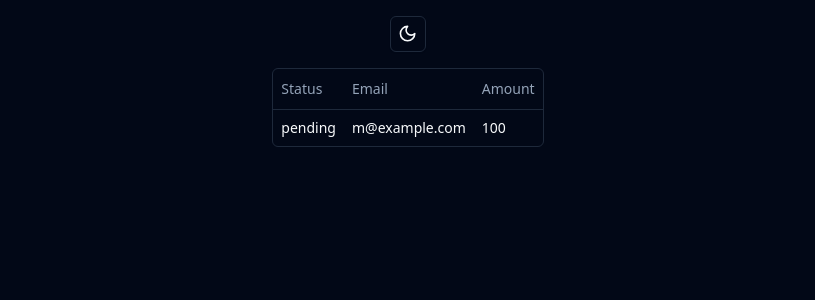
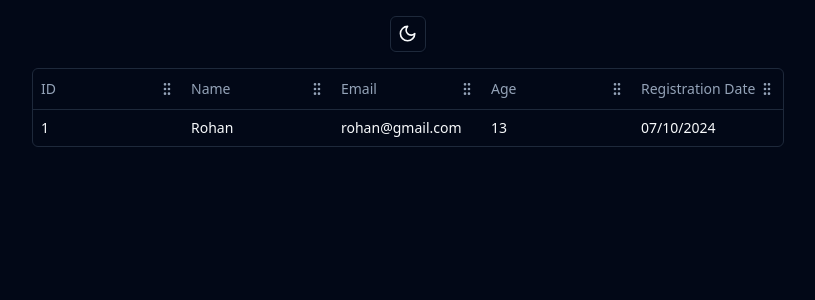
Before and after one commit to Xebec19/literate-bassoon, a React (Vite) app: page / in a window 1280 px wide. Shown: the top 300 px of the page, without its empty margins (232-1047 px from the left). Built offline with nearby package versions, Linux system fonts and the light colour scheme.

Commit message:
feat: column resizing

```diff
--- a/package.json
+++ b/package.json
@@ -16,11 +16,13 @@
     "@tanstack/react-table": "^8.19.2",
     "class-variance-authority": "^0.7.0",
     "clsx": "^2.1.1",
+    "date-fns": "^3.6.0",
     "lucide-react": "^0.407.0",
     "react": "^18.3.1",
     "react-dom": "^18.3.1",
     "tailwind-merge": "^2.4.0",
-    "tailwindcss-animate": "^1.0.7"
+    "tailwindcss-animate": "^1.0.7",
+    "zod": "^3.23.8"
   },
   "devDependencies": {
     "@types/node": "^20.14.10",
--- a/src/App.tsx
+++ b/src/App.tsx
@@ -1,19 +1,20 @@
+import { z } from "zod";
 import "./App.css";
 import { ModeToggle } from "./components/mode-toggle";
 import { ThemeProvider } from "./components/theme-provider";
 import { DataTable } from "./components/ui/data-table/data-table";
-import { columns, Payment } from "./components/users/columns";
+import { columns, ZodUser } from "./components/users/columns";
 
-function getData(): Payment[] {
+function getData(): z.infer<typeof ZodUser>[] {
   // Fetch data from your API here.
   return [
     {
-      id: "728ed52f",
-      amount: 100,
-      status: "pending",
-      email: "m@example.com",
+      id: 1 + "",
+      name: "Rohan",
+      email: "rohan@gmail.com",
+      age: 13,
+      registrationDate: new Date(),
     },
-    // ...
   ];
 }
 
--- a/src/components/ui/data-table/data-table.tsx
+++ b/src/components/ui/data-table/data-table.tsx
@@ -15,6 +15,8 @@ import {
   TableHeader,
   TableRow,
 } from "../table";
+import { defaultColumnSizing } from "../../../constants/columns";
+import { GripVertical } from "lucide-react";
 
 interface DataTableProps<TData, TValue> {
   columns: ColumnDef<TData, TValue>[];
@@ -25,28 +27,83 @@ export function DataTable<TData, TValue>({
   columns,
   data,
 }: DataTableProps<TData, TValue>) {
+  const columnResizeMode = "onChange";
+  const columnResizeDirection = "ltr";
+
   const table = useReactTable({
     data,
     columns,
+    columnResizeMode,
+    columnResizeDirection,
     getCoreRowModel: getCoreRowModel(),
+    defaultColumn: {
+      size: defaultColumnSizing.size, //starting column size
+      minSize: defaultColumnSizing.minSize, //enforced during column resizing
+      maxSize: defaultColumnSizing.maxSize, //enforced during column resizing
+    },
   });
 
   return (
     <div className="rounded-md border">
-      <Table>
+      <Table
+        {...{
+          style: {
+            width: table.getCenterTotalSize(),
+          },
+        }}
+      >
         <TableHeader>
           {table.getHeaderGroups().map((headerGroup) => (
             <TableRow key={headerGroup.id}>
               {headerGroup.headers.map((header) => {
                 return (
-                  <TableHead key={header.id}>
+                  <>
+                    <TableHead
+                      className=""
+                      {...{
+                        key: header.id,
+                        colSpan: header.colSpan,
+                        style: {
+                          width: header.getSize(),
+                        },
+                      }}
+                    >
+                      <div className="flex justify-between items-center">
                         {header.isPlaceholder
                           ? null
                           : flexRender(
                               header.column.columnDef.header,
                               header.getContext()
                             )}
+                        <GripVertical
+                          {...{
+                            onDoubleClick: () => header.column.resetSize(),
+                            onMouseDown: header.getResizeHandler(),
+                            onTouchStart: header.getResizeHandler(),
+                            className: `resizer size-4 muted cursor-col-resize ${
+                              table.options.columnResizeDirection
+                            } ${
+                              header.column.getIsResizing() ? "isResizing" : ""
+                            }`,
+                            // style: {
+                            //   transform:
+                            //     columnResizeMode === "onEnd" &&
+                            //     header.column.getIsResizing()
+                            //       ? `translateX(${
+                            //           (table.options.columnResizeDirection ===
+                            //           "rtl"
+                            //             ? -1
+                            //             : 1) *
+                            //           (table.getState().columnSizingInfo
+                            //             .deltaOffset ?? 0)
+                            //         }px)`
+                            //       : "",
+                            // },
+                          }}
+                        />
+                      </div>
                     </TableHead>
+                  </>
                 );
               })}
             </TableRow>
@@ -60,7 +117,14 @@ export function DataTable<TData, TValue>({
                 data-state={row.getIsSelected() && "selected"}
               >
                 {row.getVisibleCells().map((cell) => (
-                  <TableCell key={cell.id}>
+                  <TableCell
+                    {...{
+                      key: cell.id,
+                      style: {
+                        width: cell.column.getSize(),
+                      },
+                    }}
+                  >
                     {flexRender(cell.column.columnDef.cell, cell.getContext())}
                   </TableCell>
                 ))}
--- /dev/null
+++ b/src/components/users/columns.ts
@@ -0,0 +1,38 @@
+import { ColumnDef } from "@tanstack/react-table";
+import { format } from "date-fns";
+import { z } from "zod";
+
+// id, name, email, age, registrationDate.
+// This type is used to define the shape of our data.
+// You can use a Zod schema here if you want.
+export const ZodUser = z.object({
+  id: z.string(),
+  name: z.string(),
+  email: z.string(),
+  age: z.number(),
+  registrationDate: z.date(),
+});
+
+export const columns: ColumnDef<z.infer<typeof ZodUser>>[] = [
+  {
+    accessorKey: "id",
+    header: "ID",
+  },
+  {
+    accessorKey: "name",
+    header: "Name",
+  },
+  {
+    accessorKey: "email",
+    header: "Email",
+  },
+  {
+    accessorKey: "age",
+    header: "Age",
+  },
+  {
+    accessorKey: "registrationDate",
+    header: "Registration Date",
+    cell: ({ row }) => format(row.getValue("registrationDate"), "MM/dd/yyyy"),
+  },
+];
--- a/src/components/users/columns.tsx
+++ /dev/null
@@ -1,25 +0,0 @@
-import { ColumnDef } from "@tanstack/react-table";
-
-// This type is used to define the shape of our data.
-// You can use a Zod schema here if you want.
-export type Payment = {
-  id: string;
-  amount: number;
-  status: "pending" | "processing" | "success" | "failed";
-  email: string;
-};
-
-export const columns: ColumnDef<Payment>[] = [
-  {
-    accessorKey: "status",
-    header: "Status",
-  },
-  {
-    accessorKey: "email",
-    header: "Email",
-  },
-  {
-    accessorKey: "amount",
-    header: "Amount",
-  },
-];
--- /dev/null
+++ b/src/constants/columns.tsx
@@ -0,0 +1,5 @@
+export const defaultColumnSizing = {
+  size: 150,
+  minSize: 20,
+  maxSize: Number.MAX_SAFE_INTEGER,
+};
--- a/tsconfig.json
+++ b/tsconfig.json
@@ -12,6 +12,7 @@
     "baseUrl": ".",
     "paths": {
       "@/*": ["./src/*"]
-    }
+    },
+    "strict": true
   }
 }
```
Also changed, not shown: 1 other file (tests, documents, lock files or other folders). Lines whose indentation alone changed are shown as unchanged.
